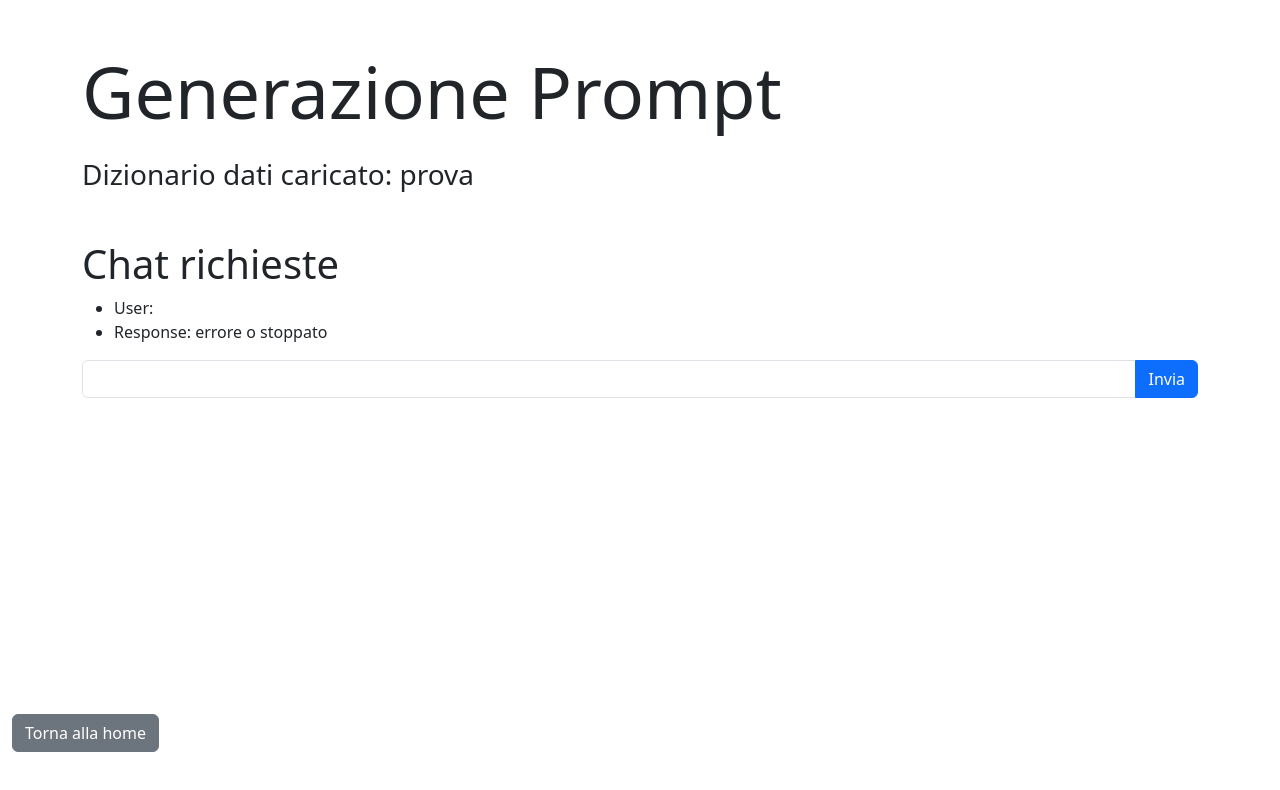
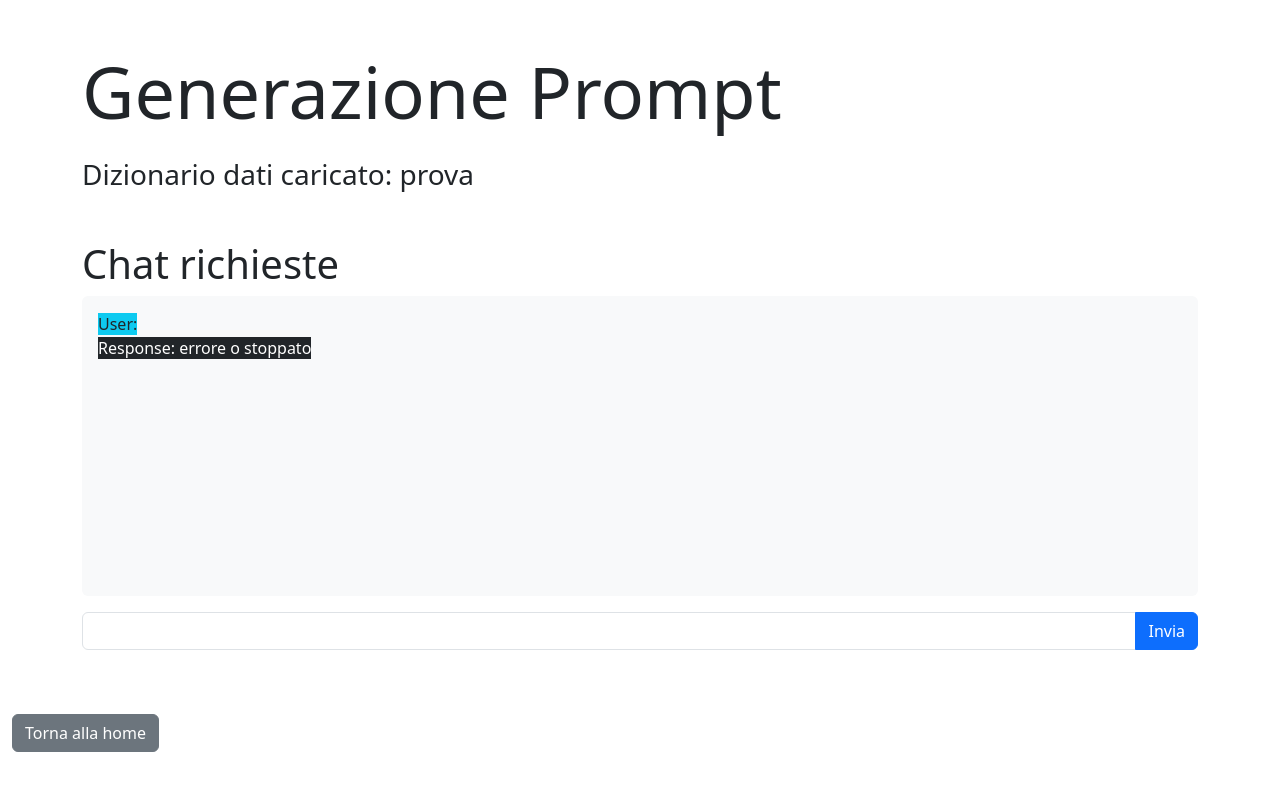
Before and after one commit to 6Coders/ChatSQL, a Vue app in the folder frontend/: page /request in a window 1280 px wide. Both pictures are taken after a click on the button "Invia". Shown: the top 790 px of the page. Built offline with nearby package versions, Linux system fonts and the light colour scheme; no server answers.

Commit message:
Prototipo chat delle richieste

```diff
--- a/frontend/src/components/ViewGeneratedPrompts.vue
+++ b/frontend/src/components/ViewGeneratedPrompts.vue
@@ -1,9 +1,8 @@
 <template>
-    <ul>
+    <ul class="list-unstyled">
       <li v-for="(message, index) in messages" :key="index">
-        <span v-if="message.type === 'user'">User: </span>
-        <span v-else-if="message.type === 'response'">Response: </span>
-        {{ message.text }}
+        <span v-if="message.type === 'user'" class="bg-info">User: {{ message.text }} </span>
+        <span v-else-if="message.type === 'response'" class="bg-dark text-white">Response: {{ message.text }} </span>
       </li>
     </ul>
   </template>
--- a/frontend/src/views/RequestPage.vue
+++ b/frontend/src/views/RequestPage.vue
@@ -16,7 +16,9 @@
     <h1>Chat richieste</h1>
 
     <!-- Messaggi chat -->
-    <ViewGeneratedPrompts :messages="messages" />
+    <div class=" bg-light p-3 rounded overflow-auto" style="max-height: 300px; height: 300px">
+      <ViewGeneratedPrompts :messages="messages" />
+    </div>
 
     <!-- Input per l'utente -->
     <div class="input-group mt-3">
```
Also changed, not shown: 1 other file (tests, documents, lock files or other folders).
